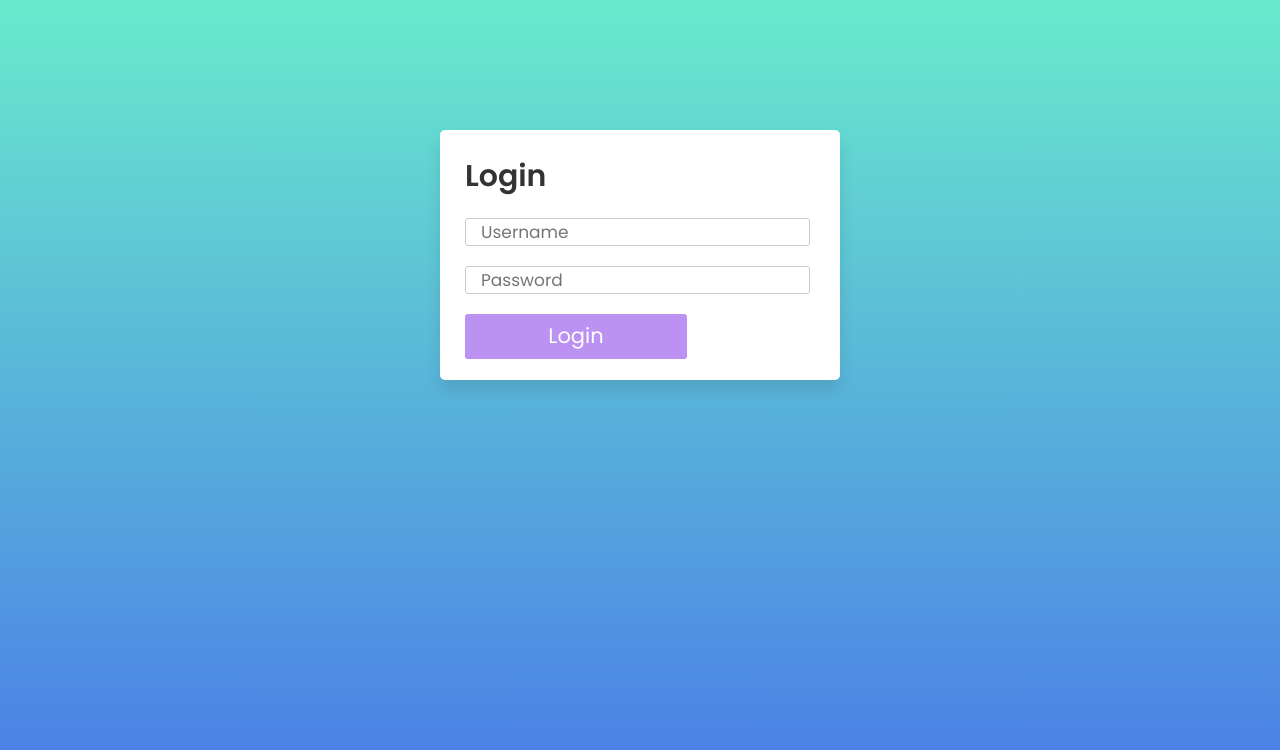
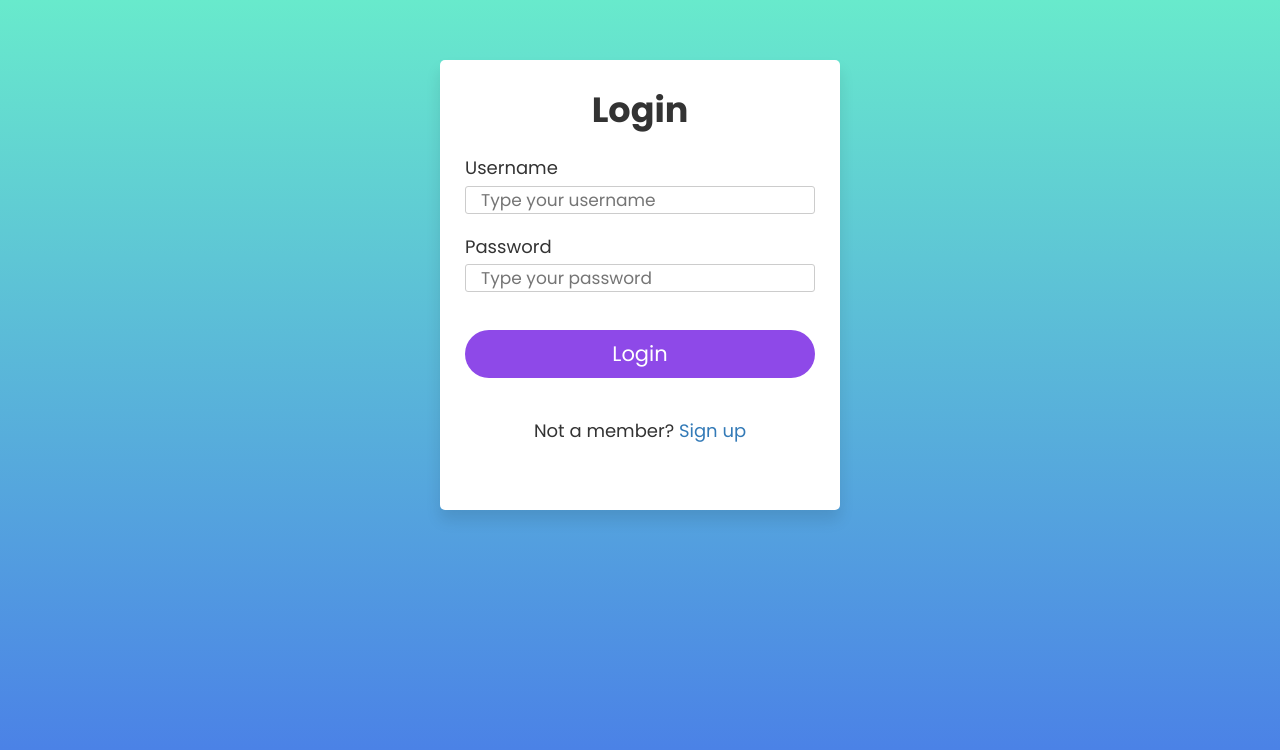
Before and after one commit to dmrkosterit/ctis256-todolist, a PHP site: page /Login-Register/login.php in a window 1280 px wide. Shown: the top 750 px of the page. Run offline with PHP 8.4, Linux system fonts and the light colour scheme; some libraries are stand-ins or nearby versions.

Commit message:
login page yapıldı

```diff
--- /dev/null
+++ b/DBSetup/db.php
@@ -0,0 +1,16 @@
+<?php
+
+//$dsn = "mysql:host=localhost;port=3308;dbname=gamesdb" ;
+$user = "std" ;
+$pass = "erdemsert7" ;
+$dbname = "ctis256project";
+
+$dsn = "mysql:host=localhost;dbname=$dbname" ;
+try {
+  $db = new PDO($dsn, $user, $pass) ;
+  $db->setAttribute(PDO::ATTR_ERRMODE, PDO::ERRMODE_EXCEPTION) ;
+} catch( PDOException $ex) {
+    echo "<p>Connection Error:</p>" ;
+    echo "<p>", $ex->getMessage(), "</p>" ;
+    exit ;
+}
--- /dev/null
+++ b/Login-Register/login.php
@@ -0,0 +1,106 @@
+<?php
+include_once "../DBSetup/db.php";
+if(!(empty($_POST))){
+  extract($_POST);
+  $error=[];
+  //The rule of the username is
+  //1- The username must start with letter
+  //2- Username should be between 5-32 characters
+  //3- Letters and numbers only
+  $usernameRE='/^[A-Za-z][A-Za-z0-9]{4,31}$/';
+  if(preg_match($usernameRE,$username)===0){
+    $error[]="username";
+  }
+
+  // A proper password regular expression is needed
+  /*
+  $passwordRE='';
+  if(preg_match($passwordRE,$password)===0){
+    $error[]="password";
+  }
+  */
+  $rs=$db->prepare("SELECT username,passwd FROM users WHERE username=? and passwd=?");
+  $rs->execute([$username,$password]);
+  $user=$rs->fetch();
+  if($user){
+    header("Location:../todoview.php");
+  }
+}
+?>
+<!DOCTYPE html>
+<html lang="en">
+<head>
+  <meta charset="UTF-8">
+  <meta name="viewport" content="width=device-width, initial-scale=1.0">
+  <link rel="stylesheet" href="https://maxcdn.bootstrapcdn.com/bootstrap/4.0.0/css/bootstrap.min.css"
+        integrity="sha384-Gn5384xqQ1aoWXA+058RXPxPg6fy4IWvTNh0E263XmFcJlSAwiGgFAW/dAiS6JXm" crossorigin="anonymous">
+  <link rel="stylesheet" type="text/css" href="../style/login.css" media="screen" />
+  <link href="http://netdna.bootstrapcdn.com/bootstrap/3.3.6/css/bootstrap.min.css" rel="stylesheet">
+  <link href="https://maxcdn.bootstrapcdn.com/font-awesome/4.3.0/css/font-awesome.min.css" rel="stylesheet">
+  <script src="https://kit.fontawesome.com/a076d05399.js"></script>
+</head>
+<body>
+<div class="wrapper" id="box">
+  <header>Login</header>
+  <div class="inputField">
+    <form action="" method="POST" autocomplete="off">
+      <table>
+        <tr>
+          <td>
+            <label for="username">Username</label>
+              <input type="text" name="username" placeholder="Type your username" value="<?=$username??''?>"/>
+            </td>
+        </tr>
+        <tr>
+          <td>
+            <?php
+                 if(isset($error)){
+                   echo in_array("username",$error) ? "<span style='color:red;'>Enter a valid username</span>" : "";
+                 }
+            ?>
+          </td>
+        </tr>
+        <tr>
+            <td>
+            <label for="password">Password</label>
+            <input type="password" name="password" placeholder="Type your password" value="<?=$password??''?>">
+
+            </td>
+        </tr>
+        <tr>
+          <td>
+            <?php
+                 if(isset($error)){
+                   echo in_array("password",$error) ? "<span style='color:red;'>Enter a valid password</span>" : "";
+                 }
+            ?>
+          </td>
+        </tr>
+        <tr>
+          <td>
+             <button type="submit" name="action" class="btn btn-primary btn-lg btn-block">Login</button>
+          </td>
+        </tr>
+        <tr>
+          <td id="signup">
+            Not a member? <a href="signup.php">Sign up</a>
+          </td>
+        </tr>
+      </table>
+    </form>
+  </div>
+</div>
+<!-- <script src="script.js"></script> -->
+<script src="https://code.jquery.com/jquery-3.2.1.slim.min.js"
+        integrity="sha384-KJ3o2DKtIkvYIK3UENzmM7KCkRr/rE9/Qpg6aAZGJwFDMVNA/GpGFF93hXpG5KkN"
+        crossorigin="anonymous"></script>
+<script src="https://cdnjs.cloudflare.com/ajax/libs/popper.js/1.12.9/umd/popper.min.js"
+        integrity="sha384-ApNbgh9B+Y1QKtv3Rn7W3mgPxhU9K/ScQsAP7hUibX39j7fakFPskvXusvfa0b4Q"
+        crossorigin="anonymous"></script>
+<script src="https://maxcdn.bootstrapcdn.com/bootstrap/4.0.0/js/bootstrap.min.js"
+        integrity="sha384-JZR6Spejh4U02d8jOt6vLEHfe/JQGiRRSQQxSfFWpi1MquVdAyjUar5+76PVCmYl"
+        crossorigin="anonymous"></script>
+<script type="text/javascript"></script>
+
+</body>
+</html>
--- a/login.php
+++ /dev/null
@@ -1,43 +0,0 @@
-<!DOCTYPE html>
-<html lang="en">
-<head>
-  <meta charset="UTF-8">
-  <meta name="viewport" content="width=device-width, initial-scale=1.0">
-  <link rel="stylesheet" href="https://maxcdn.bootstrapcdn.com/bootstrap/4.0.0/css/bootstrap.min.css"
-        integrity="sha384-Gn5384xqQ1aoWXA+058RXPxPg6fy4IWvTNh0E263XmFcJlSAwiGgFAW/dAiS6JXm" crossorigin="anonymous">
-  <link rel="stylesheet" type="text/css" href="./style/login.css" media="screen" />
-  <link href="http://netdna.bootstrapcdn.com/bootstrap/3.3.6/css/bootstrap.min.css" rel="stylesheet">
-  <link href="https://maxcdn.bootstrapcdn.com/font-awesome/4.3.0/css/font-awesome.min.css" rel="stylesheet">
-  <script src="https://kit.fontawesome.com/a076d05399.js"></script>
-</head>
-<body>
-<div class="wrapper" id="box">
-  <header>Login</header>
-  <div class="inputField">
-    <form autocomplete="off">
-      <input type="text" style="width: auto" name="username"
-             placeholder="Username"> <br> <br>
-      <input type="password" style="width: auto" placeholder="Password">
-    </form>
-    <br>
-    <button type="button" type="button">Login</button>
-  </div>
-</div>
-
-
-
-
-<!-- <script src="script.js"></script> -->
-<script src="https://code.jquery.com/jquery-3.2.1.slim.min.js"
-        integrity="sha384-KJ3o2DKtIkvYIK3UENzmM7KCkRr/rE9/Qpg6aAZGJwFDMVNA/GpGFF93hXpG5KkN"
-        crossorigin="anonymous"></script>
-<script src="https://cdnjs.cloudflare.com/ajax/libs/popper.js/1.12.9/umd/popper.min.js"
-        integrity="sha384-ApNbgh9B+Y1QKtv3Rn7W3mgPxhU9K/ScQsAP7hUibX39j7fakFPskvXusvfa0b4Q"
-        crossorigin="anonymous"></script>
-<script src="https://maxcdn.bootstrapcdn.com/bootstrap/4.0.0/js/bootstrap.min.js"
-        integrity="sha384-JZR6Spejh4U02d8jOt6vLEHfe/JQGiRRSQQxSfFWpi1MquVdAyjUar5+76PVCmYl"
-        crossorigin="anonymous"></script>
-<script type="text/javascript"></script>
-
-</body>
-</html>
--- a/style/login.css
+++ b/style/login.css
@@ -21,48 +21,56 @@ body{
   background: #fff;
   max-width: 400px;
   width: 100%;
-  max-height: 250px;
+  max-height: 450px;
   height: 100%;
-  margin: 120px auto;
+  margin: 50px auto;
   padding: 25px;
   border-radius: 5px;
   box-shadow: 0px 10px 15px rgba(0,0,0,0.1);
 }
 .wrapper header{
-  font-size: 30px;
-  font-weight: 600;
+  font-size: 35px;
+  text-align: center;
+  font-weight: bold;
 }
 .wrapper .inputField{
   margin: 20px 0;
   width: 100%;
   height: 45px;
 }
+.wrapper label{
+  font-size: 18px;
+  font-weight: normal;
+}
 .inputField input{
-  width: 85%;
+  width: 100%;
   height: 100%;
   outline: none;
   border-radius: 3px;
   border: 1px solid #ccc;
   font-size: 17px;
   padding-left: 15px;
+  margin-bottom: 20px;
   transition: all 0.3s ease;
 }
 .inputField input:focus{
   border-color: #8E49E8;
 }
 .inputField button{
-  width: 222px;
-  height: 100%;
   border: none;
   color: #fff;
   font-size: 21px;
   outline: none;
   background: #8E49E8;
   cursor: pointer;
-  border-radius: 3px;
-  opacity: 0.6;
-
+  border-radius: 30px;
   transition: all 0.3s ease;
+  margin-bottom: 40px;
+  margin-top: 18px;
+}
+.inputField #signup{
+  text-align: center;
+  font-size: 18px;
 }
 .inputField button:hover,
 .footer button:hover{
```
Also changed, not shown: DBSetup/user.sql (added, +33 -0 lines), Login-Register/signup.php (added, +12 -0 lines), DBSetup/dbsetup.sql (renamed from dbsetup.sql).
